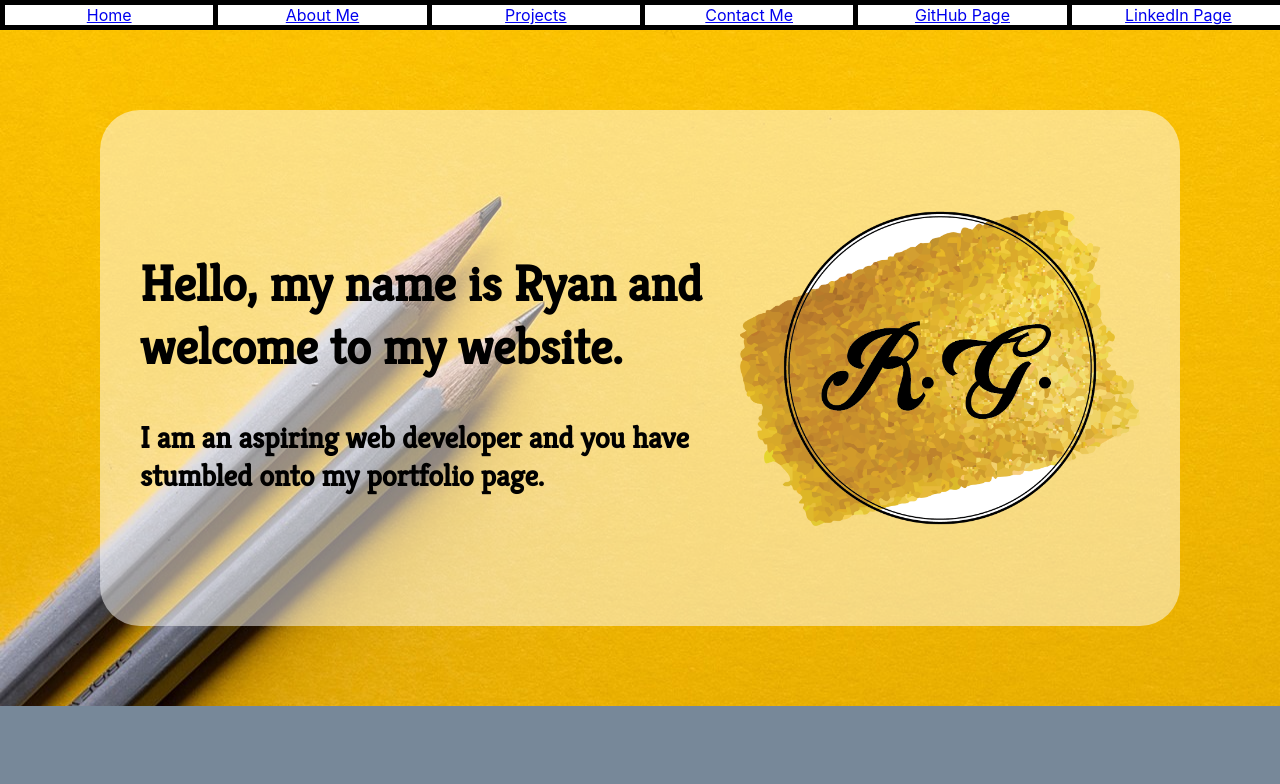
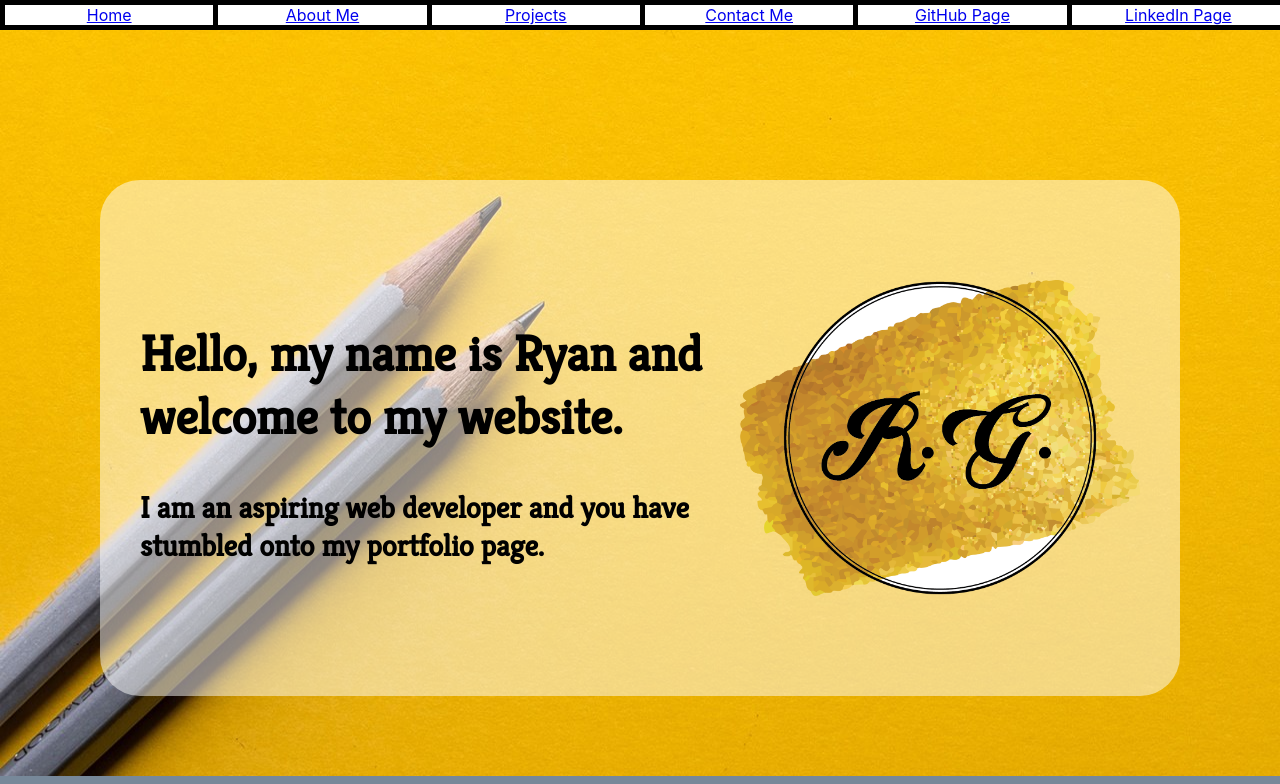
Before and after one commit to RyanG91/React-portfolio, a React (Create React App) app: page / in a window 1280 px wide. Shown: the top 784 px of the page. Built offline with nearby package versions, Linux system fonts and the light colour scheme; a web font is replaced by a local one.

Commit message:
Added component styling to Intro section

```diff
--- a/package.json
+++ b/package.json
@@ -5,7 +5,8 @@
   "dependencies": {
     "react": "^16.7.0",
     "react-dom": "^16.7.0",
-    "react-scripts": "2.1.3"
+    "react-scripts": "2.1.3",
+    "styled-components": "^4.1.3"
   },
   "scripts": {
     "start": "react-scripts start",
--- a/src/components/Intro.js
+++ b/src/components/Intro.js
@@ -1,21 +1,22 @@
 import React, { Component } from 'react';
 import logo from '../images/logo.png'
 import '../styles/Intro.css'
+import { Background, IntroBox, WelcomeText, Logo } from '../styles/IntroStyles'
 
 class Intro extends Component {
     render() {
       return (
-        <div className="background">
-            <div className="introBox">
+        <Background>
+            <IntroBox>
                 <section>
-                    <img src={logo} className="logo" alt="logo" />
-                    <div className="welcomeText">
+                    <Logo src={logo} alt="logo" />
+                    <WelcomeText>
                         <h1>Hello, my name is Ryan and welcome to my website.</h1>
                         <h3>I am an aspiring web developer and you have stumbled onto my portfolio page.</h3>
-                    </div>
+                    </WelcomeText>
                 </section>
-            </div>
-        </div>
+            </IntroBox>
+        </Background>
       );
     }
 }
--- a/src/styles/App.css
+++ b/src/styles/App.css
@@ -25,15 +25,6 @@ h1, h2, h3  {
   font-family: 'Kreon', serif;
 }
 
-.logo {
-  float: right;
-  width: 50%;
-}
-
-.welcomeText {
-  font-size: 14px;
-}
-
 .aboutpic {
   float: right;
   width: 25%
@@ -54,12 +45,6 @@ h1, h2, h3  {
 }
 
 /* Section on different backgrounds */
-.background {
-  background-image: url("../images/background.jpg");
-  background-size: auto;
-  padding-top: 5em;
-  padding-bottom: 5em;
-}
 
 .backgroundTwo, .backgroundFour {
   background-color: #778899;
@@ -74,7 +59,7 @@ h1, h2, h3  {
 }
 
 /* General layout for the parts containing text */
-.introBox, .briefBox, .projects, .contactBox {
+.briefBox, .projects, .contactBox {
   display: flex;
   padding: 2em;
   margin-left: 30px;
@@ -82,14 +67,6 @@ h1, h2, h3  {
   border-radius: 40px;
   background-color: white;
   font-family: 'News Cycle', sans-serif;
-}
-
-/* This section was not moved to Intro.css since it
-needs to be below the code above */
-.introBox {
-  background:rgba(255,255,255,0.5);
-  margin-top: 30px;
-  justify-content: center;
 }
 
 /*  */
@@ -159,7 +136,7 @@ needs to be below the code above */
     white-space: nowrap;
   }
 
-  .introBox, .briefBox, .projects, .contactBox {
+  .briefBox, .projects, .contactBox {
     display: flex;
     padding-top: 5em;
     padding-bottom: 5em;
@@ -171,13 +148,4 @@ needs to be below the code above */
   .imageSlider {
     padding-right: 0em;
   }
-
-  .logo {
-    width: 40%;
-    float: right;
-  }
-
-  .welcomeText {
-    font-size: 20px;
-  }
 }
--- /dev/null
+++ b/src/styles/IntroStyles.js
@@ -0,0 +1,34 @@
+import styled from 'styled-components'
+import background from '../images/background.jpg'
+
+const Background = styled.div`
+    background-image: url(${background});
+    background-size: auto;
+    padding-top: 5em;
+    padding-bottom: 5em;
+`
+
+const IntroBox = styled.div`
+    display: flex;
+    padding: 2em
+    padding-top: 5em;
+    padding-bottom: 5em;
+    margin-left: 100px;
+    margin-right: 100px;
+    margin-top: 100px;
+    border-radius: 40px;
+    background: rgba(255,255,255,0.5);
+    justify-content: center;
+    font-size: 20px;
+`
+
+const WelcomeText = styled.div`
+    font-size: 20px;
+`
+
+const Logo = styled.img`
+    width: 40%;
+    float: right;
+`
+
+export { Background, IntroBox, WelcomeText, Logo }
```
Also changed, not shown: 1 other file (tests, documents, lock files or other folders).
